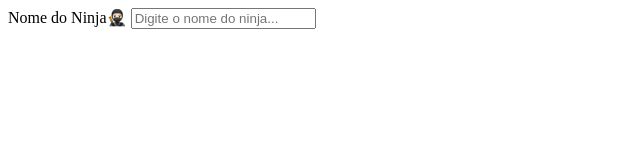
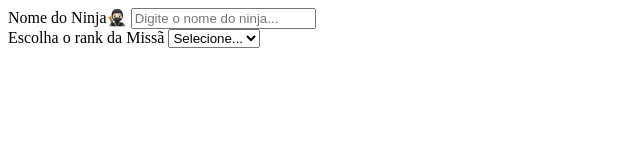
Before and after one commit to Luanafollegati/progresso-html, a plain HTML site: page pages/formulario.html in a window 1280 px wide. Shown: the whole page, without its empty margins (0-640 px from the left). Drawn offline with Linux system fonts and the light colour scheme.

Commit message:
feat: Conclui a segunda parte da missão ninja

```diff
--- a/pages/formulario.html
+++ b/pages/formulario.html
@@ -17,6 +17,16 @@
           required
         />
       </div>
+
+      <div class="rank"></div>
+        <label for="rank">Escolha o rank da Missã</label>
+        <select name="rank" id="rank">
+            <option value="">Selecione...</option>
+            <option value="genin">Genin</option>
+            <option value="chunin">Chunin</option>
+            <option value="jonin">Jonin</option>
+            <option value="kage">Kage</option>
+        </select>
     </form>
   </body>
 </html>
```
